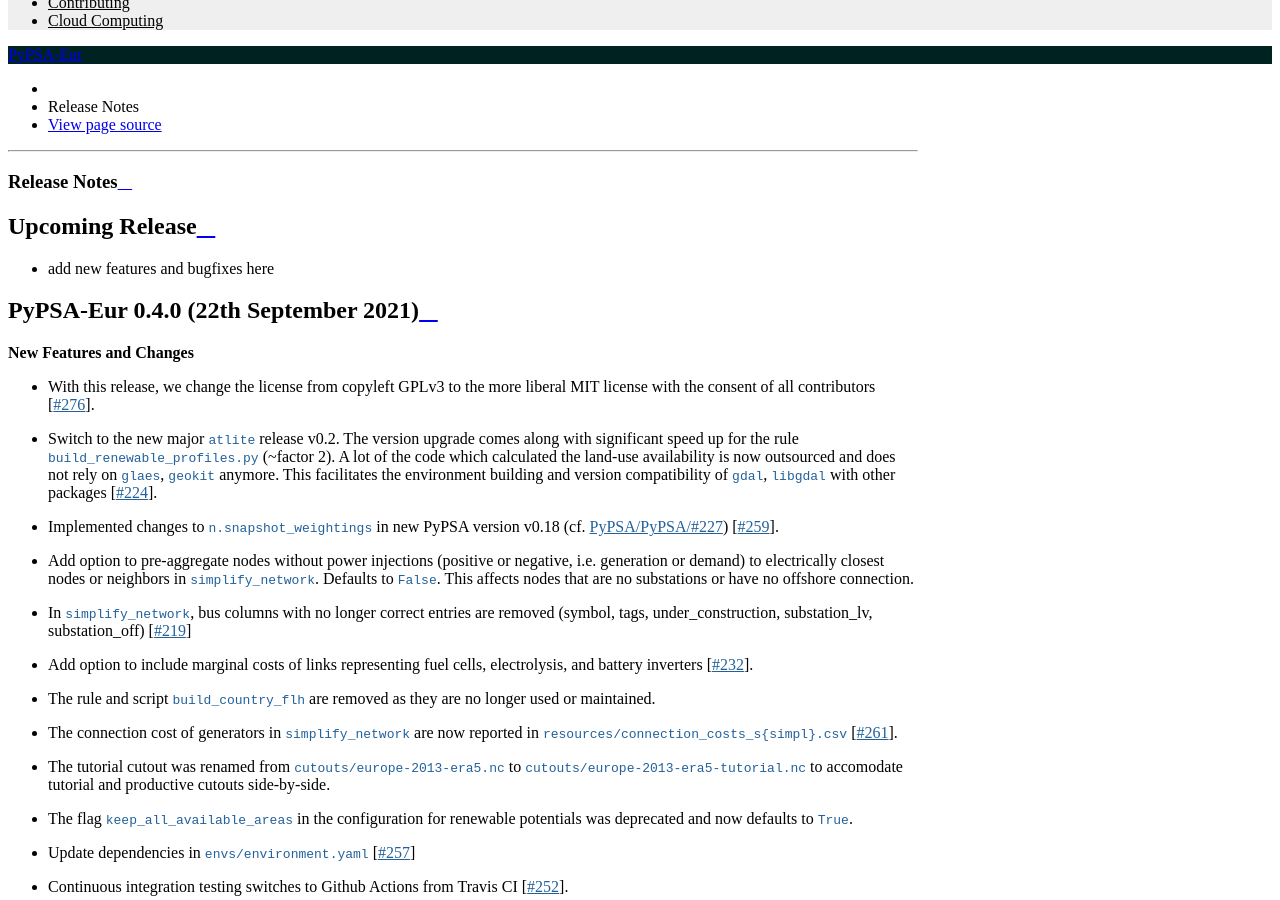
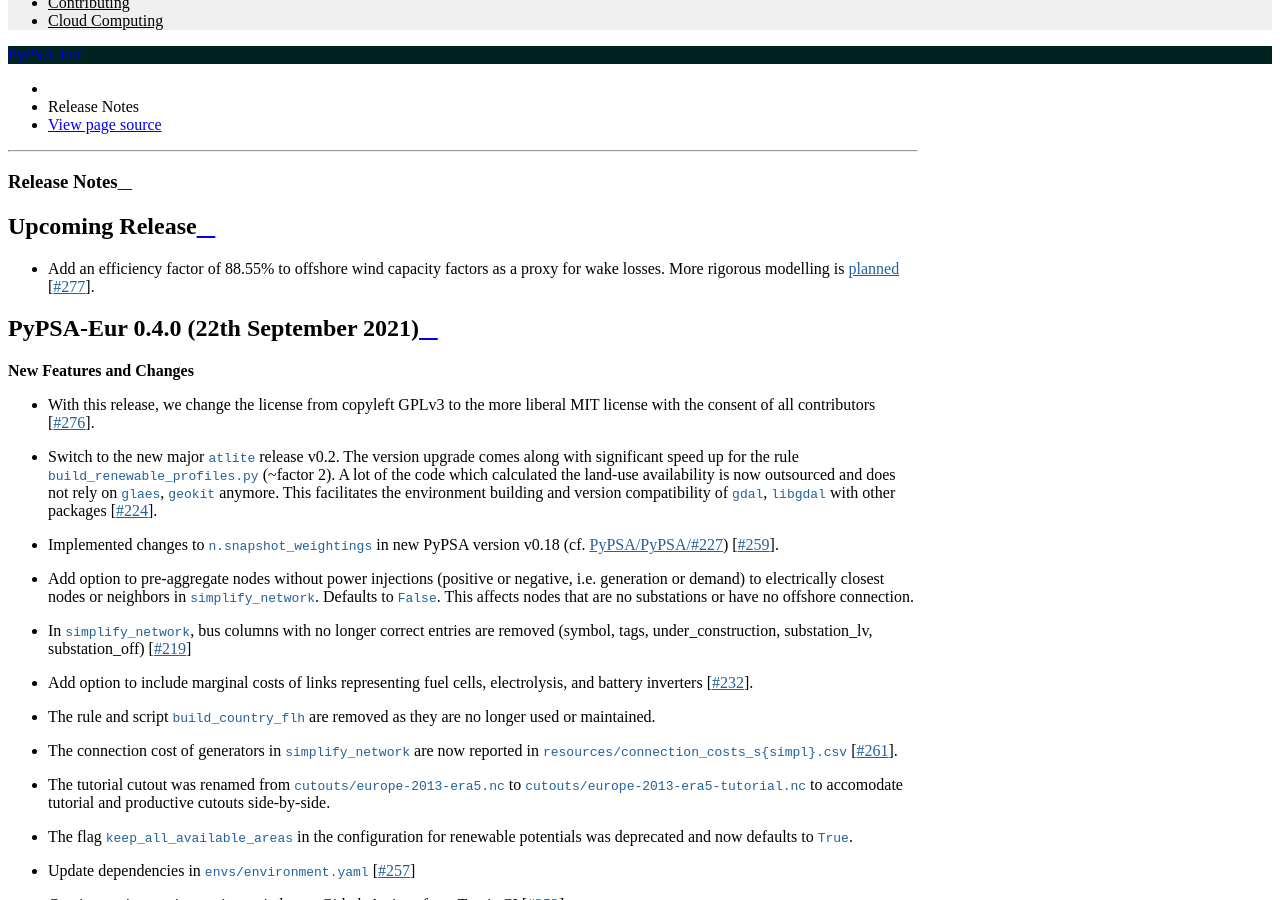
Before and after one commit to open-energy-transition/clean-firm-techs-eu, a Sphinx documentation site: the page built from doc/release_notes.rst, in a window 1280 px wide and 900 px high, scrolled down 595 px. Built offline with Sphinx 7.4.7 and the Read the Docs theme 2.0.0, drawn with Linux system fonts in a browser that asks for light colours.

Commit message:
add correction factor to offshore wind for wake losses

```diff
--- a/doc/release_notes.rst
+++ b/doc/release_notes.rst
@@ -11,7 +11,9 @@ Release Notes
 Upcoming Release
 ================
 
-* add new features and bugfixes here
+* Add an efficiency factor of 88.55% to offshore wind capacity factors
+  as a proxy for wake losses. More rigorous modelling is `planned <https://github.com/PyPSA/pypsa-eur/issues/153>`_
+  [`#277 <https://github.com/PyPSA/pypsa-eur/pull/277>`_].
 
 
 PyPSA-Eur 0.4.0 (22th September 2021)
```
Also changed, not shown: config.default.yaml (+8 -2 lines).
